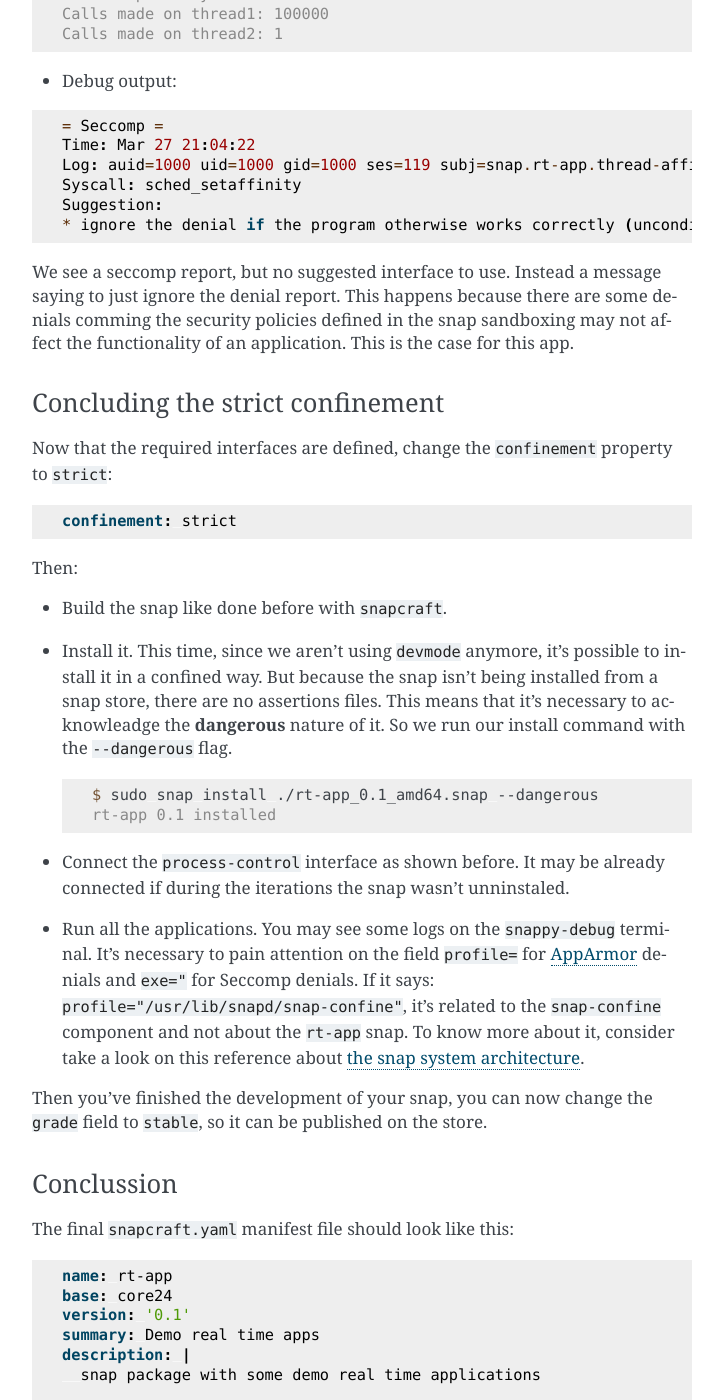
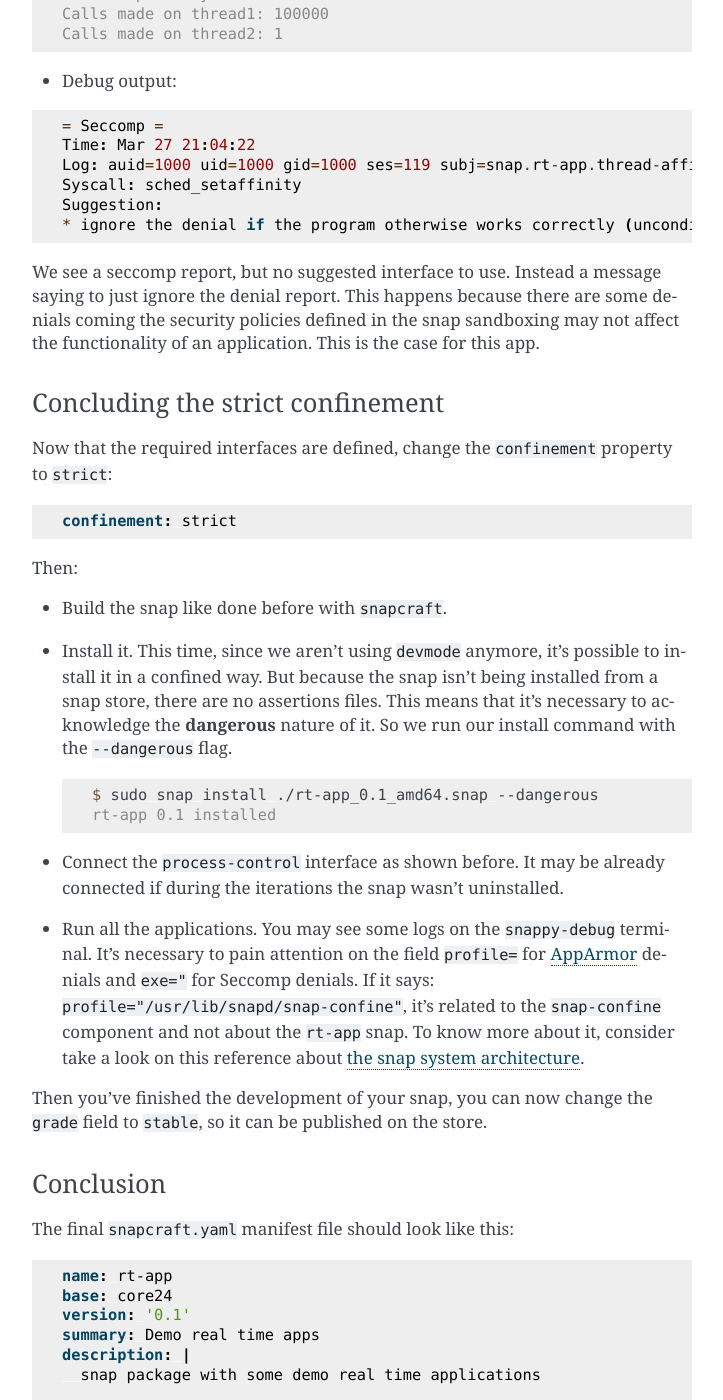
Before and after one commit to canonical/real-time-ubuntu-docs, a Sphinx documentation site: the page built from docs/tutorial/7-snaping.md, in a window 1280 px wide and 1400 px high, scrolled down 9445 px. Shown: the whole window, without its empty margins (388-1111 px from the left). Built offline with Sphinx 7.4.7, drawn with Linux system fonts in a browser that asks for light colours; some of the changed text lies outside the part shown.

````diff
--- a/docs/tutorial/7-snaping.md
+++ b/docs/tutorial/7-snaping.md
@@ -123,7 +123,7 @@ Since we build our `C` code using a Makefile, we can use the [make plugin][make_
 
 ```{tip}
 The make plugin relies on the `DESTDIR` variable being available and configurable in the Makefile.
-It uses this variable to correctly place the built files inside the snap's SquashFS file.
+It uses this variable to correctly place the built files inside the snap's squashfs file.
 ```
 
 We're also going to rename our part to something more meaningful, such as `src`.
@@ -189,7 +189,7 @@ Each part of this name has a meaning:
   Cross-compilation is also possible, as described in [cross compiling with autotools][cross_compile_autotools].
 
 It's possible to inspect the contents of this `.snap` file.
-Since a Snap is a [SquashFS] file, as explained in the [Snap format document][snap_format], we can unsquash it:
+Since a Snap is a [squashfs] file, as explained in the [Snap format document][snap_format], we can unsquash it:
 
 ```console
 $ unsquashfs rt-app_0.1_amd64.snap
@@ -454,7 +454,7 @@ Suggestion:
 
 We see a seccomp report, but no suggested interface to use.
 Instead a message saying to just ignore the denial report.
-This happens because there are some denials comming the security policies defined in the snap sandboxing may not affect the functionality of an application.
+This happens because there are some denials coming the security policies defined in the snap sandboxing may not affect the functionality of an application.
 This is the case for this app.
 
 
@@ -471,7 +471,7 @@ Then:
 
   - Install it. This time, since we aren't using `devmode` anymore, it's possible to install it in a confined way.
     But because the snap isn't being installed from a snap store, there are no assertions files.
-    This means that it's necessary to acknowleadge the **dangerous** nature of it.
+    This means that it's necessary to acknowledge the **dangerous** nature of it.
     So we run our install command with the `--dangerous` flag.
 
     ```console
@@ -480,7 +480,7 @@ Then:
     ```
 
   - Connect the `process-control` interface as shown before.
-    It may be already connected if during the iterations the snap wasn't unninstaled.
+    It may be already connected if during the iterations the snap wasn't uninstalled.
 
   - Run all the applications.
     You may see some logs on the `snappy-debug` terminal.
@@ -490,7 +490,7 @@ Then:
 
 Then you've finished the development of your snap, you can now change the `grade` field to `stable`, so it can be published on the store.
 
-### Conclussion
+### Conclusion
 
 The final `snapcraft.yaml` manifest file should look like this:
 
@@ -537,5 +537,5 @@ The next steps that you may consider to do:
 [snap_sys_arch]: https://snapcraft.io/docs/system-architecture
 [publish_snap]: https://snapcraft.io/docs/releasing-to-the-snap-store
 [brandstore]: https://ubuntu.com/core/docs/dedicated-snap-stores
-[SquashFS]: https://en.wikipedia.org/wiki/SquashFS
+[squashfs]: https://en.wikipedia.org/wiki/SquashFS
 [proc_ctr_iface]: https://snapcraft.io/docs/process-control-interface
````
Also changed, not shown: other parts of docs/tutorial/7-snaping.md (+2 -2 lines), docs/.custom_wordlist.txt (+12 -0 lines).
